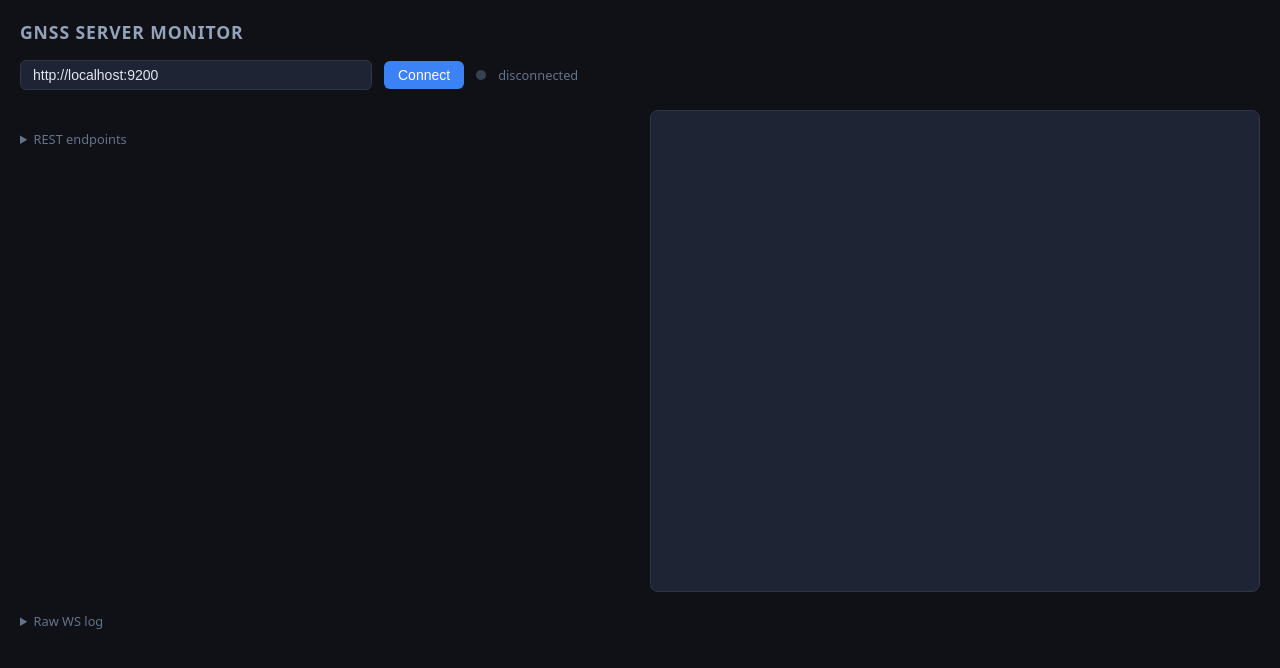
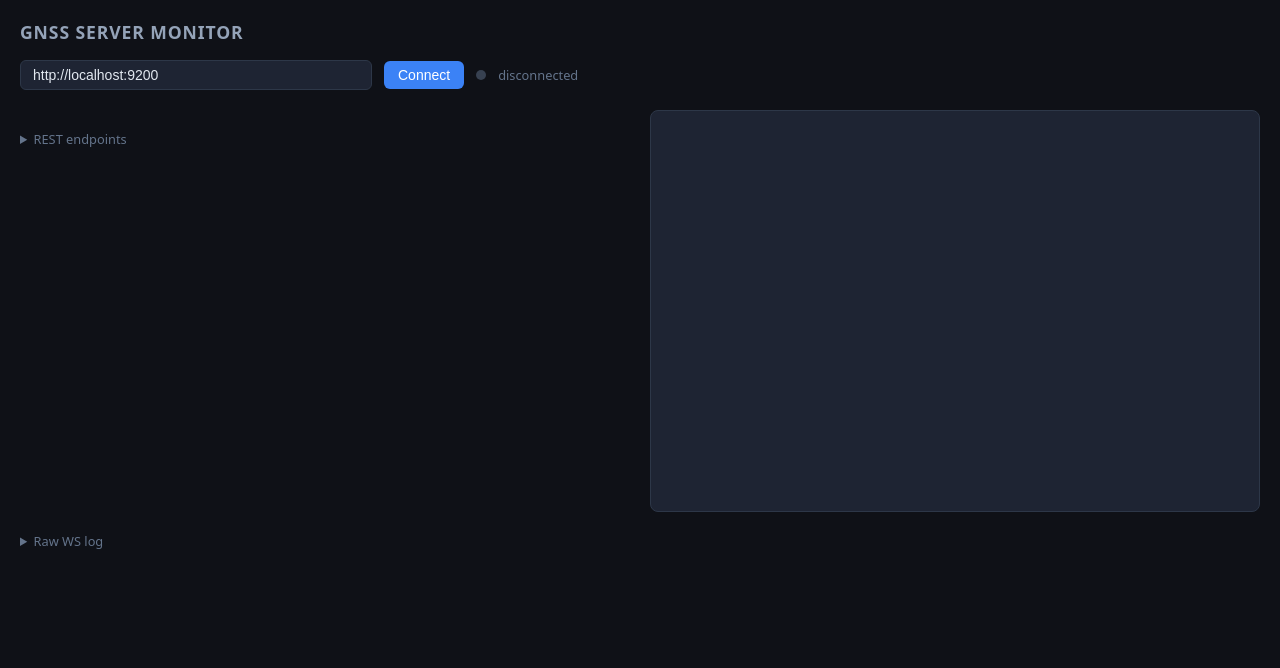
Before and after one commit to ikaros-arch/gnss-server, a website: page scripts/test-client.html in a window 1280 px wide. Drawn offline with nearby package versions, Linux system fonts and the light colour scheme.

Commit message:
fix: adjust map height in right column for improved layout

```diff
--- a/scripts/test-client.html
+++ b/scripts/test-client.html
@@ -162,7 +162,7 @@
           position: sticky;
           top: 1.25rem;
         }
-        #right-col #map { height: calc(100vh - 20rem); }
+        #right-col #map { height: calc(100vh - 25rem); }
       }
       /* marker label */
       .marker-label {
```
